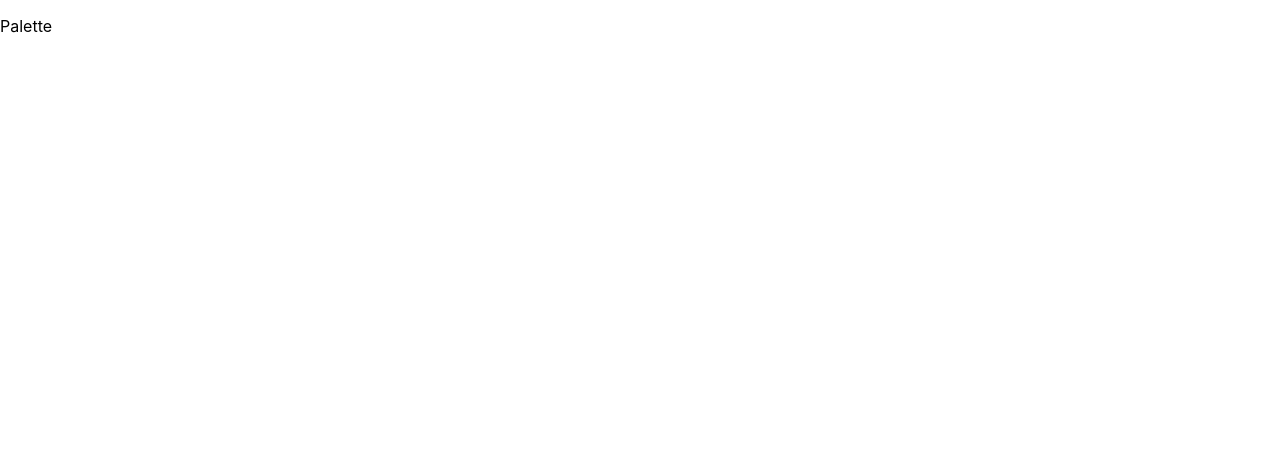
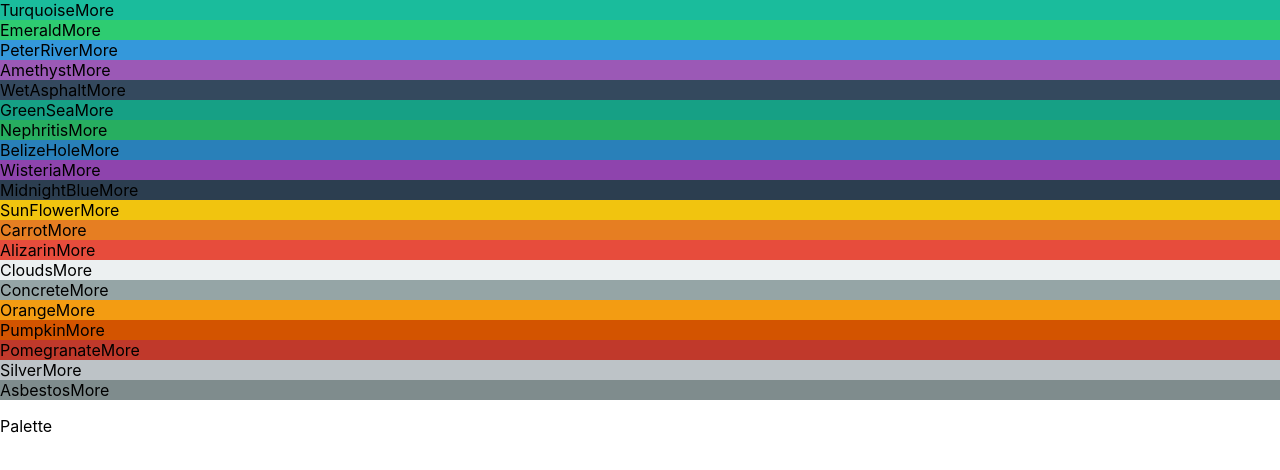
Before and after one commit to abdulmomin123/Color_App, a React (Create React App) app: page / in a window 1280 px wide. Shown: the top 470 px of the page. Built offline with nearby package versions, Linux system fonts and the light colour scheme.

Commit message:
Added the ColorBox comp

```diff
--- /dev/null
+++ b/src/ColorBox.tsx
@@ -0,0 +1,17 @@
+import { Component } from 'react';
+import * as Interfaces from './Interfaces';
+
+export default class ColorBox extends Component<{
+  color: Interfaces.Color;
+}> {
+  render() {
+    const { color, name } = this.props.color;
+
+    return (
+      <div style={{ background: color }} className="ColorBox">
+        {name}
+        <span>More</span>
+      </div>
+    );
+  }
+}
--- a/src/Interfaces.tsx
+++ b/src/Interfaces.tsx
@@ -4,3 +4,8 @@ export interface Palette {
   emoji: string;
   colors: { name: string; color: string }[];
 }
+
+export interface Color {
+  name: string;
+  color: string;
+}
--- a/src/Palette.tsx
+++ b/src/Palette.tsx
@@ -1,5 +1,6 @@
 import { Component } from 'react';
 import * as Interfaces from './Interfaces';
+import ColorBox from './ColorBox';
 
 export default class Palette extends Component<
   {
@@ -8,12 +9,15 @@ export default class Palette extends Component<
   {}
 > {
   render() {
+    const { palette } = this.props;
+    const colorBoxes = palette.colors.map(color => <ColorBox color={color} />);
+
     return (
       <div className="Palette">
         {/* Navbar */}
 
         {/* Color boxes */}
-        <div className="Palette-colors"></div>
+        <div className="Palette-colors">{colorBoxes}</div>
 
         {/* Footer */}
         <p>Palette</p>
```
